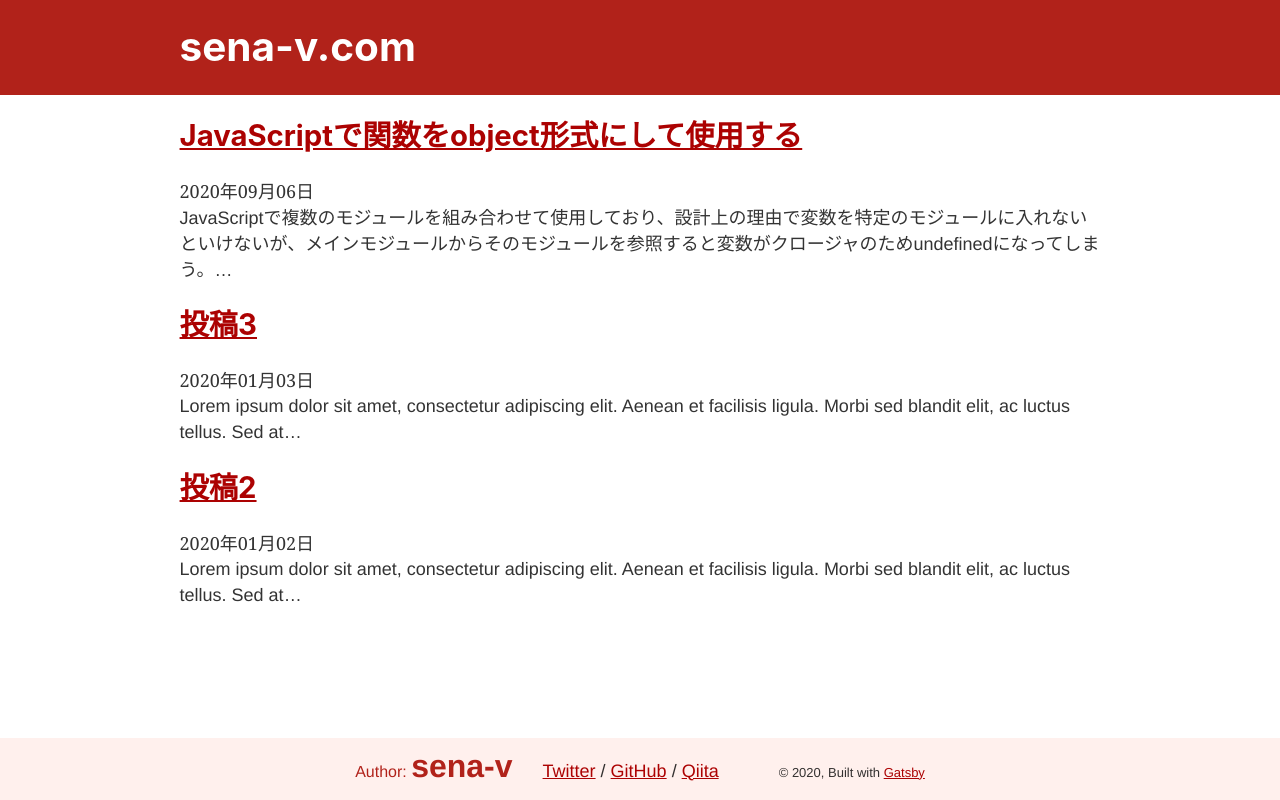
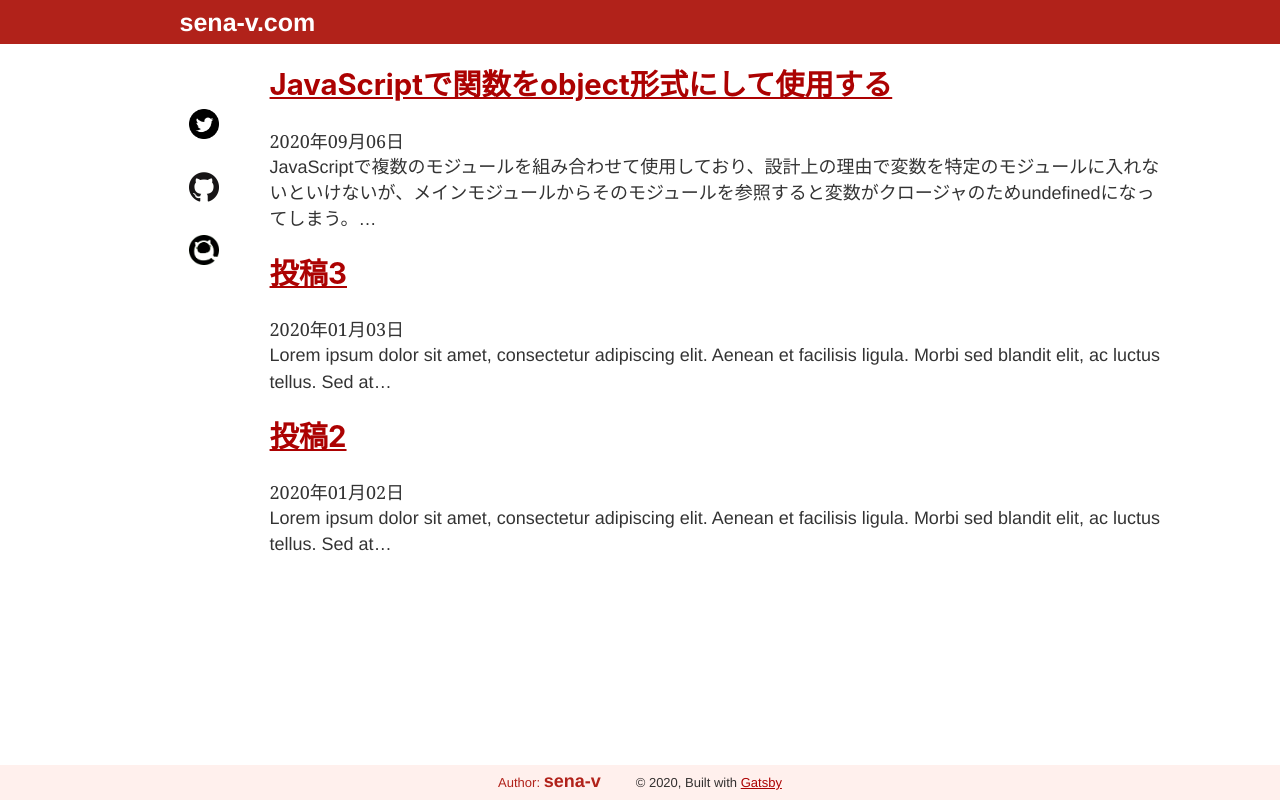
Before and after one commit to sena-v/blog.sena-v.com, a Gatsby site: page / in a window 1280 px wide. Built offline with nearby package versions, Linux system fonts and the light colour scheme; Gatsby itself is replaced by a stand-in of ours.

Commit message:
Twitter,Qiita,Githubをフロートメニューのアイコンリンクに変更

```diff
--- /dev/null
+++ b/src/components/float.js
@@ -0,0 +1,69 @@
+import { Link } from "gatsby"
+import PropTypes from "prop-types"
+import React from "react"
+import iconTw from '../images/twitter.png'
+import iconGi from '../images/github.png'
+import iconQi from '../images/qiita.png'
+
+
+const Float = ({ userData }) => (
+  <div
+    style={{
+    marginTop: `1rem`,
+    marginRight: `1rem`,
+    marginBottom: `1rem`,
+    marginLeft: `3rem`,
+    textAlign: `right`,
+    }}
+  >
+    <div
+      style={{
+        float: `left`,
+        position: `fixed`,
+        width: `100px`,
+        height: `500px`,
+        padding: `1.2rem 1.0875rem`,
+        margin: `0 auto`,
+        textAlign: `center`,
+        fontFamily: "Helvetica Neue",
+      }}
+    >
+      <Link
+        to="/"
+        style={{
+          color: `white`,
+          textDecoration: `none`,
+        }}
+      ></Link>
+      <a href={userData.TwitterUrl} rel="noreferrer" target="_blank">
+        <img src={iconTw} alt='画像' width="30px" height="30px"/>
+      </a>
+      <br />
+      <a href={userData.GitHubUrl} rel="noreferrer" target="_blank">
+        <img src={iconGi} alt='画像' width="30px" height="30px"/>
+      </a>
+      <br />
+      <a href={userData.QiitaUrl} rel="noreferrer" target="_blank">
+        <img src={iconQi} alt='画像' width="30px" height="30px"/>
+      </a>
+      <br />
+    </div>
+  </div>
+)
+
+Float.propTypes = {
+  siteTitle: PropTypes.string,
+}
+
+Float.defaultProps = {
+  userData: {
+    userName: `sena-v`,
+    TwitterUrl: `https://twitter.com/card1nal_tetra`,
+    GitHubUrl: `https://github.com/sena-v`,
+    QiitaUrl: `https://qiita.com/sena_v`,
+  },
+}
+
+export default Float
+
+// アイコン：ttps://qiita.com/tkit/items/932316c5f5f7b162b61e#github
--- a/src/components/footer.js
+++ b/src/components/footer.js
@@ -17,7 +17,7 @@ const Footer = ({ userData }) => (
         left: `0`,
         width: `100%`,
         // height: `100px`,
-        padding: `0.8rem 1.0875rem`,
+        padding: `0.2rem 1.0875rem`,
         margin: `0 auto`,
         backgroundColor: `#fff0ed`,
         textAlign: `center`,
@@ -32,9 +32,8 @@ const Footer = ({ userData }) => (
             textDecoration: `none`,
           }}
         ></Link>
-          <font size="3" color="#B1221A">Author: </font><font size="6.5" color="#B1221A"><b>{userData.userName}</b></font>&nbsp;&nbsp;&nbsp;&nbsp;&nbsp;&nbsp;
-          <a href={userData.TwitterUrl} rel="noreferrer" target="_blank">Twitter</a> / <a href={userData.GitHubUrl} rel="noreferrer" target="_blank">GitHub</a> / <a href={userData.QiitaUrl} rel="noreferrer" target="_blank">Qiita</a>
-          &nbsp;&nbsp;&nbsp;&nbsp;&nbsp;&nbsp;&nbsp;&nbsp;&nbsp;&nbsp;&nbsp;&nbsp;
+          <font size="2" color="#B1221A">Author: </font><font size="4" color="#B1221A"><b>{userData.userName}</b></font>&nbsp;&nbsp;
+          &nbsp;&nbsp;&nbsp;&nbsp;
           <font size="2">© {new Date().getFullYear()}, Built with
           {` `}
           <a href="https://www.gatsbyjs.com">Gatsby</a></font>
--- a/src/components/header.js
+++ b/src/components/header.js
@@ -13,10 +13,13 @@ const Header = ({ siteTitle }) => (
       style={{
         margin: `0 auto`,
         maxWidth: 960,
-        padding: `1.4rem 1.0875rem`,
+        padding: `0.5rem 1.0875rem`,
       }}
     >
-      <h1 style={{ margin: 0 }}>
+      <p style={{
+        margin: 0,
+        fontSize: `25px`
+        }}>
         <Link
           to="/"
           style={{
@@ -24,9 +27,9 @@ const Header = ({ siteTitle }) => (
             textDecoration: `none`,
           }}
         >
-          {siteTitle}
+          <b>{siteTitle}</b>
         </Link>
-      </h1>
+      </p>
     </div>
   </header>
 )
--- a/src/components/layout.js
+++ b/src/components/layout.js
@@ -9,10 +9,11 @@ import React from "react"
 import PropTypes from "prop-types"
 import { useStaticQuery, graphql } from "gatsby"
 
+import "prismjs/themes/prism-tomorrow.css"
+import "./layout.css"
 import Header from "./header"
-import "./layout.css"
 import Footer from "./footer"
-import "prismjs/themes/prism-tomorrow.css"
+import Float from "./float"
 
 const Layout = ({ children }) => {
   const data = useStaticQuery(graphql`
@@ -28,17 +29,26 @@ const Layout = ({ children }) => {
   return (
     <>
       <Header siteTitle={data.site.siteMetadata?.title || `Title`} />
+      <div style={{
+        display: `grid`,
+        margin: `0 100px`,
+        gridTemplateColumns: `150px 1fr`,
+      }}>
+        <Float style={{
+          gridColumn: 1/2, }}/>
         <div
           style={{
-          margin: `0 auto`,
+            //margin: `0 100px`,
             maxWidth: 960,
             padding: `0 1.0875rem 1.45rem`,
             paddingBottom: `120px`,
+            gridColumn: 2/3,
           }}
         >
           <main>{children}</main>
         </div>
-      <Footer/>
+      </div>
+      <Footer />
     </>
   )
 }
```
Also changed, not shown: src/images/gatsby-astronaut.png (deleted), src/images/github.png (added), src/images/qiita.png (added), src/images/twitter.png (added), 1 other file. Lines whose indentation alone changed are shown as unchanged.
